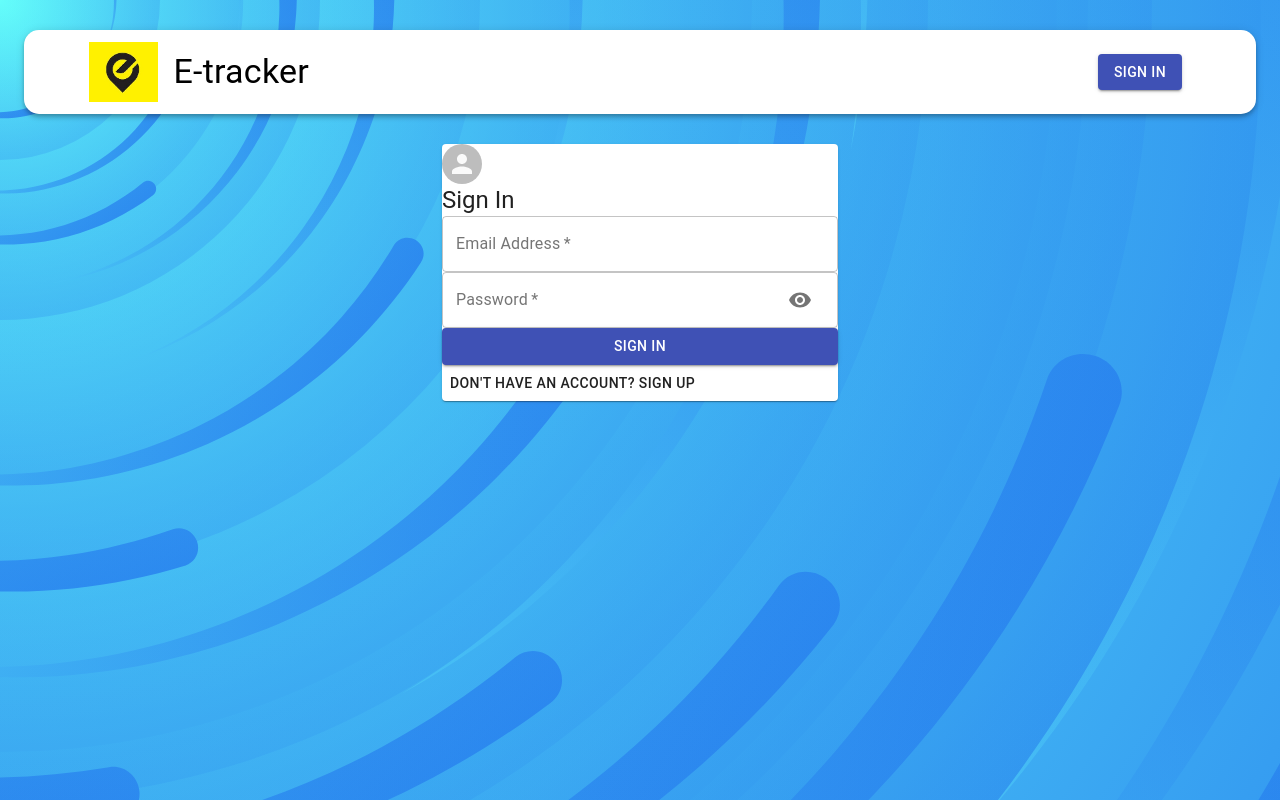
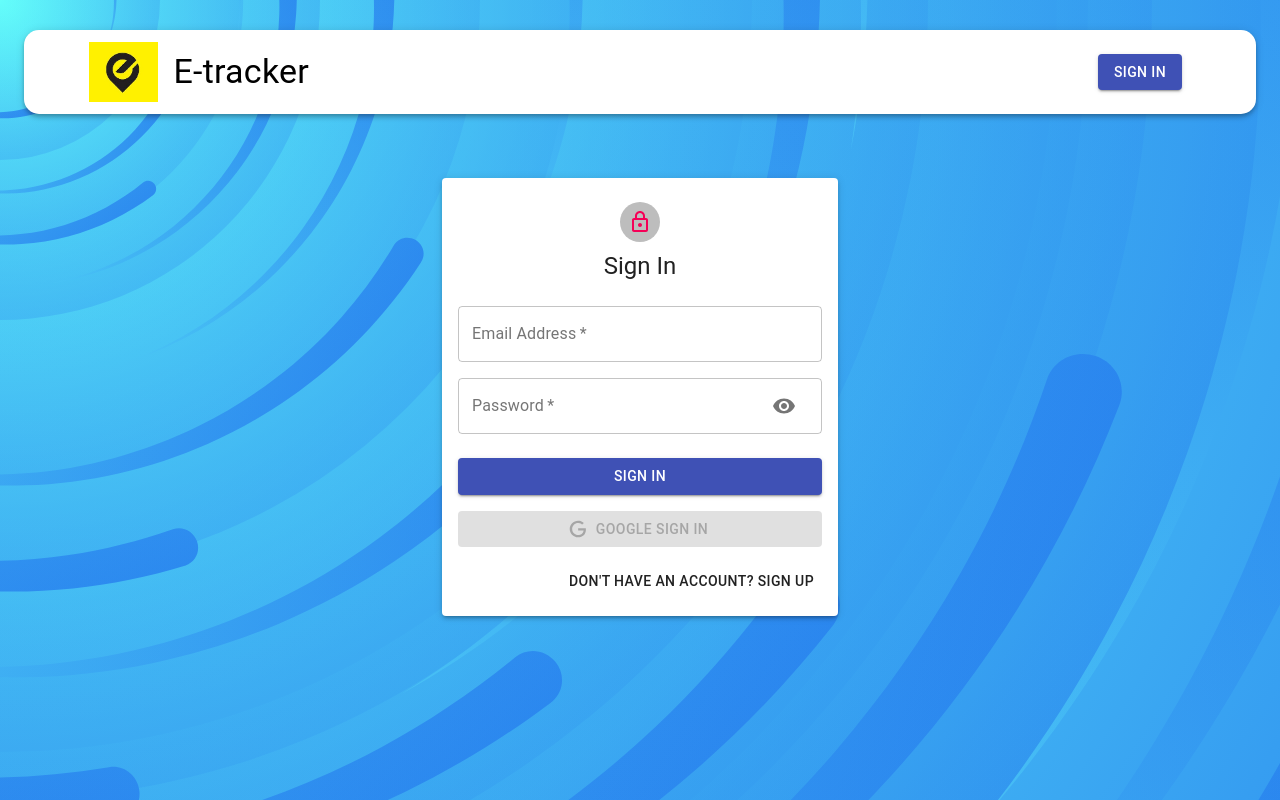
Before and after one commit to E-tracker/e-tracker, a React (Create React App) app in the folder client/: page /auth in a window 1280 px wide. Built offline with nearby package versions, Linux system fonts and the light colour scheme.

Commit message:
Auth googlebutton + styles

```diff
--- a/client/src/components/Auth/Auth.js
+++ b/client/src/components/Auth/Auth.js
@@ -1,7 +1,10 @@
 import React,{useState} from 'react'
+import GoogleLogin from 'react-google-login'
 import { Avatar,Button,Container, Grid, Paper, Typography } from "@material-ui/core";
+import LockOutlinedIcon from '@material-ui/icons/LockOutlined';
 
 import Input from './Input'
+import Icon from './Icon'
 
 import useStyles from './styles'
 
@@ -24,13 +27,29 @@
 
     }
 
+    const googleSuccess = async(response) => {
+        const result = await response ?. profileObj
+        const token = await response ?. tokenId
+
+        try {
+
+        } catch (error) {
+            console.log(error)
+        }
+    }
+    const googleFailure = (error) => {
+        console.log(error);
+    }
+
     return (
         <Container component="main" maxWidth="xs">
-            <Paper>
-                <Avatar></Avatar>
-                <Typography variant="h5">{isSignup ? 'Sign Up': 'Sign In'}</Typography>
-                <form onSubmit={handleSubmit}>
-                    <Grid container>
+            <Paper className={classes.paper} elevation={3}>
+                <Avatar className={classes.avatar}>
+                    <LockOutlinedIcon />
+                </Avatar>
+                <Typography component="h1" variant="h5">{isSignup ? 'Sign Up': 'Sign In'}</Typography>
+                <form className={classes.form} onSubmit={handleSubmit}>
+                    <Grid container spacing={2}>
                         {
                             isSignup && (
                                 <>
@@ -43,9 +62,18 @@
                         <Input name="password" label="Password" handleChange={handleChange} type={showPassword ? "text": "password"} handleShowPassword={handleShowPassword}/>
                         { isSignup && <Input name="confirmPassword" label="Repeat Password" handleChange={handleChange} type="password" /> }
                     </Grid>
-                    <Button type="submit" fullWidth variant="contained" color="primary">{isSignup ? 'Sign Up':'Sign In'}</Button>
-                    <Grid>
-                        <Grid>
+                    <Button className={classes.submit} type="submit" fullWidth variant="contained" color="primary">{isSignup ? 'Sign Up':'Sign In'}</Button>
+                    <GoogleLogin
+                        clientId='242599073824-s1eaq5s5juf5bg40qnvioopjlqb1va4j.apps.googleusercontent.com'
+                        render={(renderProps)=>(
+                            <Button className={classes.googleButton} color="primary" variant="contained" fullWidth onClick={renderProps.onClick} disabled={renderProps.disabled} startIcon={<Icon />}>Google Sign In</Button>
+                        )}
+                        onSuccess={googleSuccess}
+                        onFailure={googleFailure}
+                        cookiePolicy="single_host_origin"
+                    />
+                    <Grid container justify="flex-end">
+                        <Grid item>
                             <Button onClick={switchMode}>
                                 {isSignup ? 'Already have an account? Sign In' : "Don't have an account? Sign Up"}
                             </Button>
--- /dev/null
+++ b/client/src/components/Auth/Icon.js
@@ -0,0 +1,12 @@
+import React from 'react'
+
+const Icon = () => (
+    <svg style={{ width: '20px', height: '20px' }} viewBox="0 0 24 24">
+        <path
+            fill="currentColor"
+            d="M21.35,11.1H12.18V13.83H18.69C18.36,17.64 15.19,19.27 12.19,19.27C8.36,19.27 5,16.25 5,12C5,7.9 8.2,4.73 12.2,4.73C15.29,4.73 17.1,6.7 17.1,6.7L19,4.72C19,4.72 16.56,2 12.1,2C6.42,2 2.03,6.8 2.03,12C2.03,17.05 6.16,22 12.25,22C17.6,22 21.5,18.33 21.5,12.91C21.5,11.76 21.35,11.1 21.35,11.1V11.1Z"
+        />
+    </svg>
+)
+
+export default Icon
--- a/client/src/components/Auth/styles.js
+++ b/client/src/components/Auth/styles.js
@@ -1,5 +1,30 @@
 import { makeStyles } from "@material-ui/core"
 
 export default makeStyles((theme)=>({
-
+    paper:{
+        marginTop:theme.spacing(8),
+        display:'flex',
+        flexDirection:'column',
+        alignItems:'center',
+        padding:theme.spacing(2)
+    },
+    root: {
+      '& .MuiTextField-root': {
+        margin: theme.spacing(2),
+      },
+    },
+    avatar:{
+        margin:theme.spacing(1),
+        color:theme.palette.secondary.main
+    },
+    form:{
+        width:'100%',
+        marginTop:theme.spacing(3)
+    },
+    submit: {
+      margin: theme.spacing(3, 0, 2),
+    },
+    googleButton: {
+      marginBottom: theme.spacing(2),
+    },
 }))
```
Also changed, not shown: 1 other file (tests, documents, lock files or other folders).
